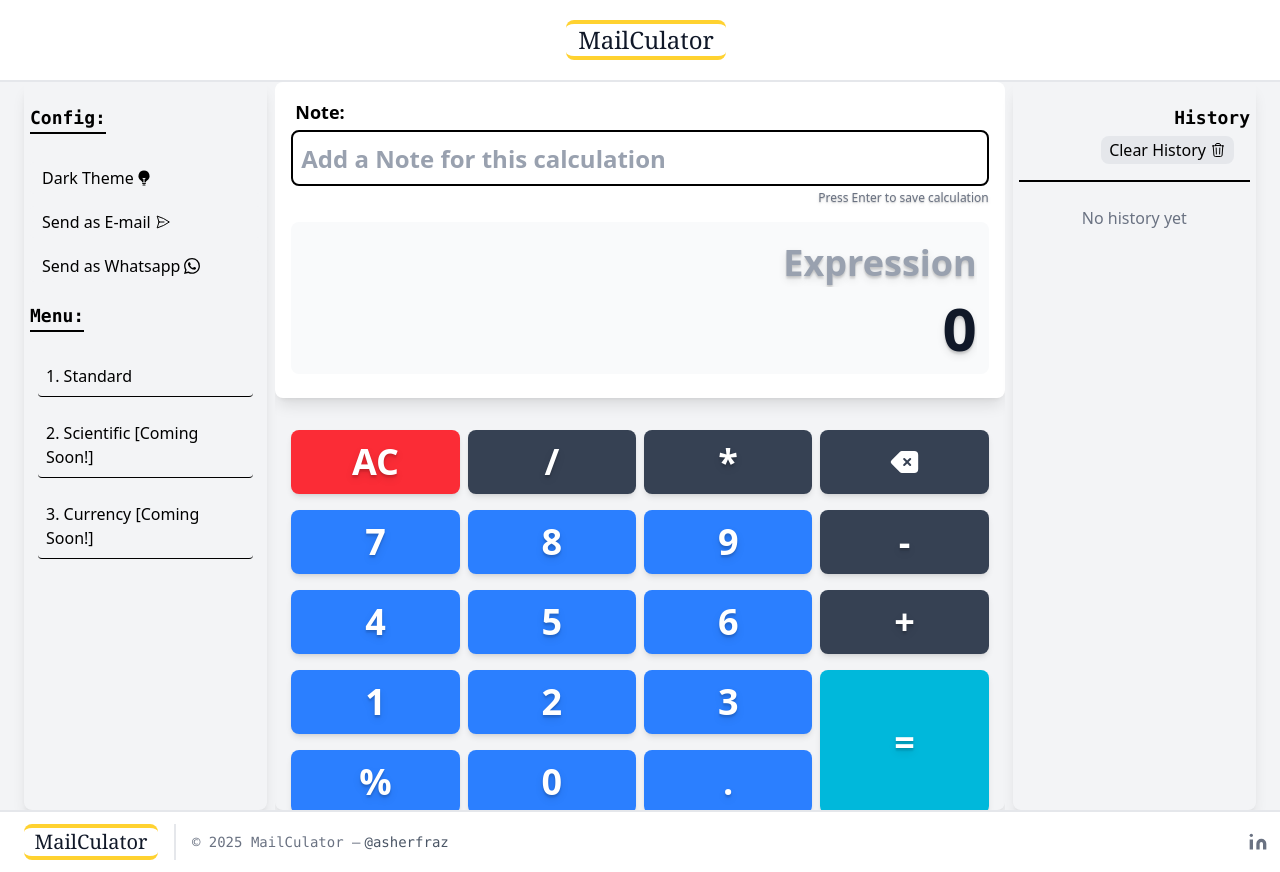
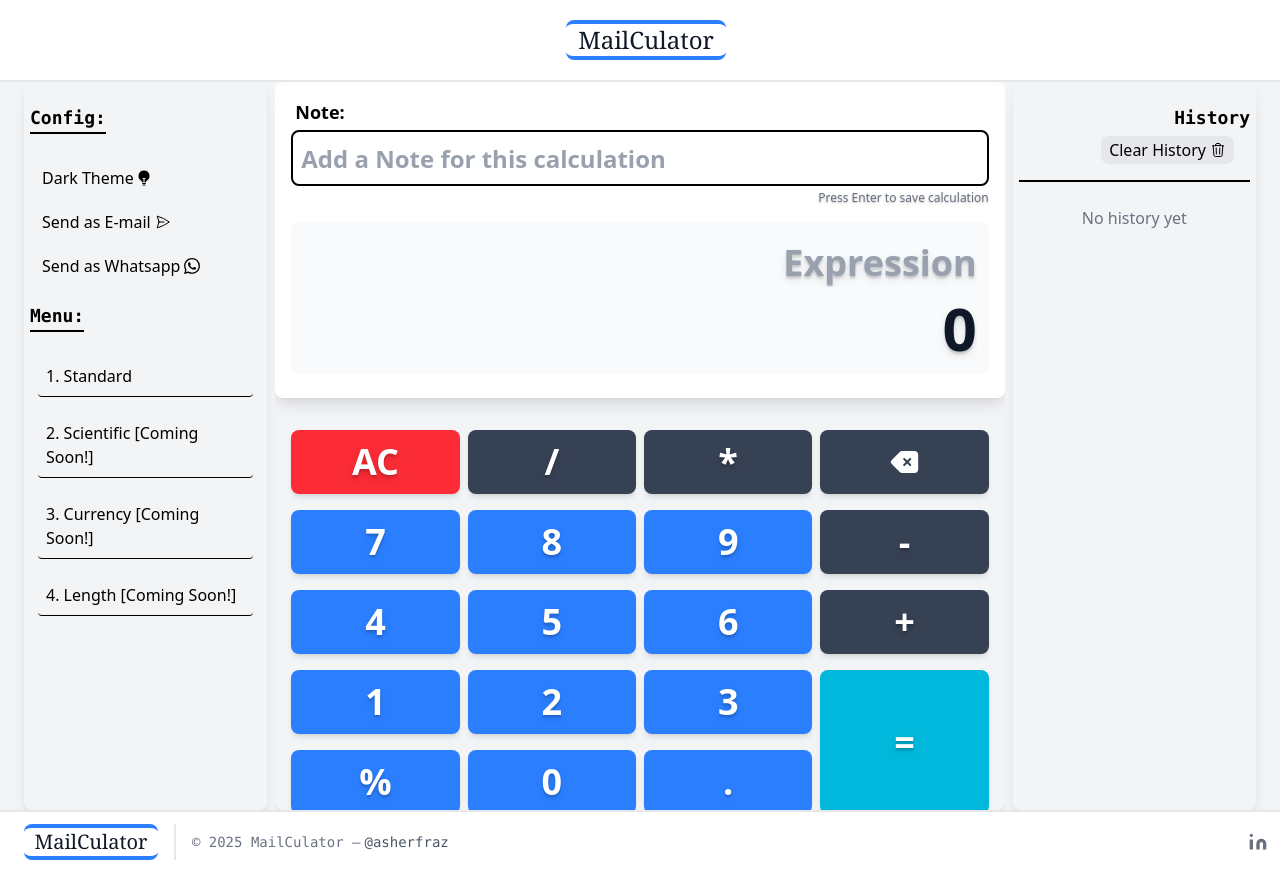
Before and after one commit to asherfraz/mailculator, a React (Vite) app: page / in a window 1280 px wide. Built offline with nearby package versions, Linux system fonts and the light colour scheme.

Commit message:
FINAL: Finalized! 13-May-2025!

```diff
--- a/src/Components/Footer.jsx
+++ b/src/Components/Footer.jsx
@@ -5,7 +5,7 @@ const Footer = () => {
 		<footer className="text-gray-600 font-serif dark:bg-gray-800 dark:text-white">
 			<div className="container p-3 mx-auto flex items-center sm:flex-row flex-col border-t-2 border-gray-200">
 				<a className="flex title-font font-medium items-center md:justify-start justify-center text-gray-900">
-					<span className="ml-3 text-xl dark:text-white border-y-4 rounded-lg border-amber-300">
+					<span className="ml-3 text-xl dark:text-white border-y-4 rounded-lg border-blue-500">
 						&nbsp; MailCulator &nbsp;
 					</span>
 				</a>
--- a/src/Components/HistorySender.jsx
+++ b/src/Components/HistorySender.jsx
@@ -128,6 +128,7 @@ export const HistorySender = ({ open, close, sendTo }) => {
 						color: "#fff",
 					},
 				});
+				return;
 			}
 		} else if (sendTo === "whatsapp") {
 			const message = `\t\t*MailCulator*\n_| Send your calculation on e-mail or whatsapp |_\n*-+-+-+-+-+-+-+-+-+-+-+-+-+-+-+-+-+-*\n\n${calculationsHistoryTextArea}\nSent from Mailculator.vercel.app _by_ asherfraz.com`;
--- a/src/Components/Navbar.jsx
+++ b/src/Components/Navbar.jsx
@@ -1,9 +1,7 @@
 import { useNavbar } from "../Context/NavbarContext";
-import { useTheme } from "../ThemeContext";
 import { Link } from "react-router";
 
 const Navbar = () => {
-	const { theme, toggleTheme } = useTheme();
 	const { showMenu, showHistory, toggleMenu, toggleHistory } = useNavbar();
 
 	return (
@@ -34,7 +32,7 @@ const Navbar = () => {
 						to="/"
 						className="flex title-font font-medium items-center text-gray-900 dark:text-white"
 					>
-						<span className="ml-3 text-2xl border-y-4 rounded-lg border-amber-300">
+						<span className="ml-3 text-2xl border-y-4 rounded-lg border-blue-500">
 							&nbsp; MailCulator &nbsp;
 						</span>
 					</Link>
--- a/src/Pages/Standard.jsx
+++ b/src/Pages/Standard.jsx
@@ -236,8 +236,15 @@ const Standard = () => {
 
 	const menuItems = [
 		{ name: "Standard", path: "/" },
-		{ name: "Scientific [Coming Soon!]", path: "/" },
-		{ name: "Currency [Coming Soon!]", path: "/" },
+		{ name: "Scientific [Coming Soon!]", path: "/", underDevelopment: true },
+		{ name: "Currency [Coming Soon!]", path: "/", underDevelopment: true },
+		{ name: "Length [Coming Soon!]", path: "/", underDevelopment: true },
+		// { name: "Weight [Coming Soon!]", path: "/", underDevelopment: true },
+		// { name: "Area [Coming Soon!]", path: "/", underDevelopment: true },
+		// { name: "Volume [Coming Soon!]", path: "/", underDevelopment: true },
+		// { name: "Time [Coming Soon!]", path: "/", underDevelopment: true },
+		// { name: "Speed [Coming Soon!]", path: "/", underDevelopment: true },
+		// { name: "Temperature [Coming Soon!]", path: "/", underDevelopment: true },
 	];
 
 	return (
@@ -373,7 +380,14 @@ const Standard = () => {
 								key={index}
 								to={item.path}
 								className="flex items-center py-2 hover:bg-gray-100 dark:hover:bg-gray-700 rounded px-2"
-								onClick={() => setShowMenu(false)}
+								onClick={() => {
+									if (item.underDevelopment) {
+										toast.error("Under Development!", {
+											duration: 2000,
+										});
+									}
+									setShowMenu(false);
+								}}
 							>
 								{index + 1}. {item.name}
 							</Link>
@@ -581,6 +595,15 @@ const Standard = () => {
 							key={index}
 							to={item.path}
 							className="flex flex-col items-start justify-center w-full py-2 border-b dark:border-gray-400 hover:bg-gray-100 dark:hover:bg-gray-700 px-2 rounded"
+							onClick={() => {
+								if (item.underDevelopment) {
+									toast.error("Under Development!", {
+										icon: "🚧",
+
+										duration: 2000,
+									});
+								}
+							}}
 						>
 							{index + 1}. {item.name}
 						</Link>
```
